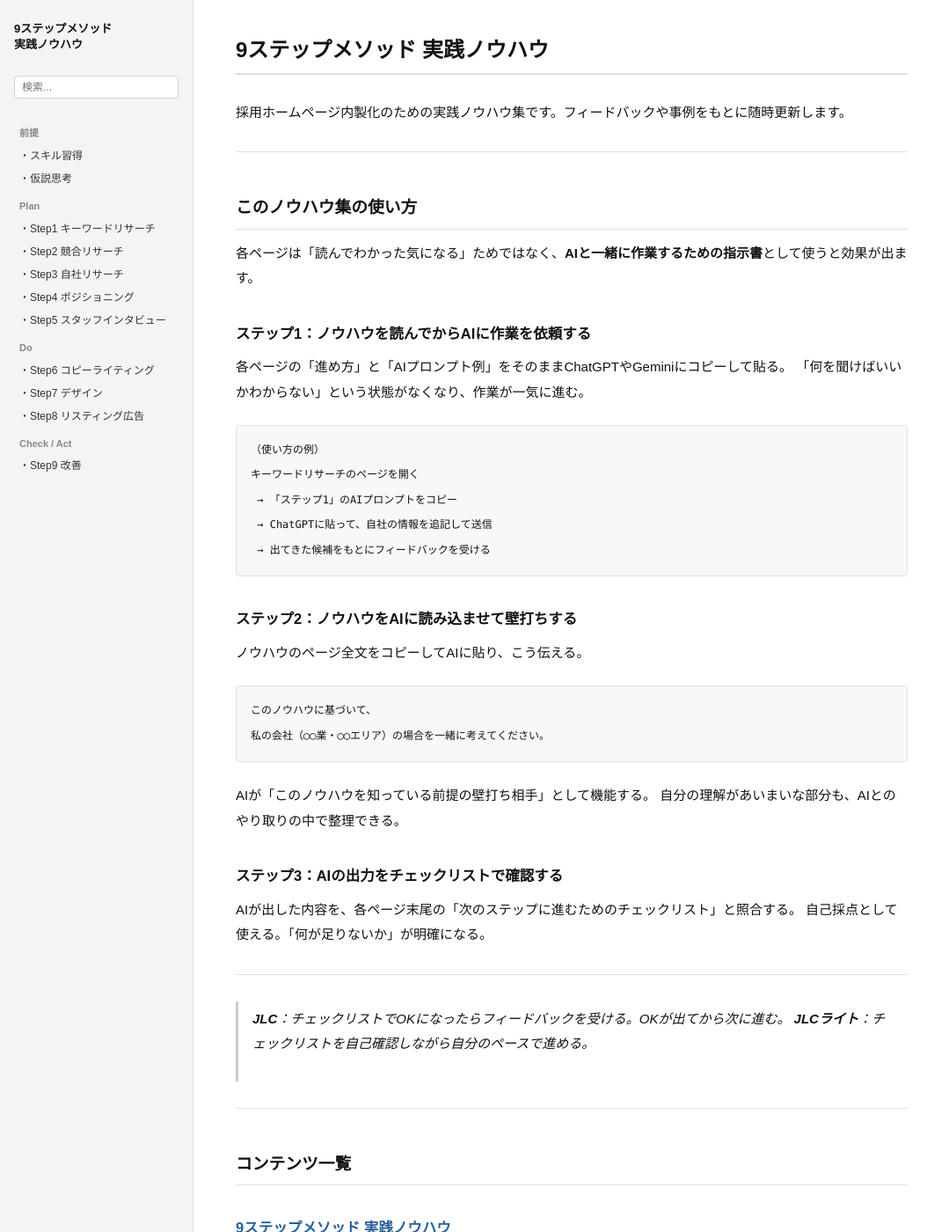
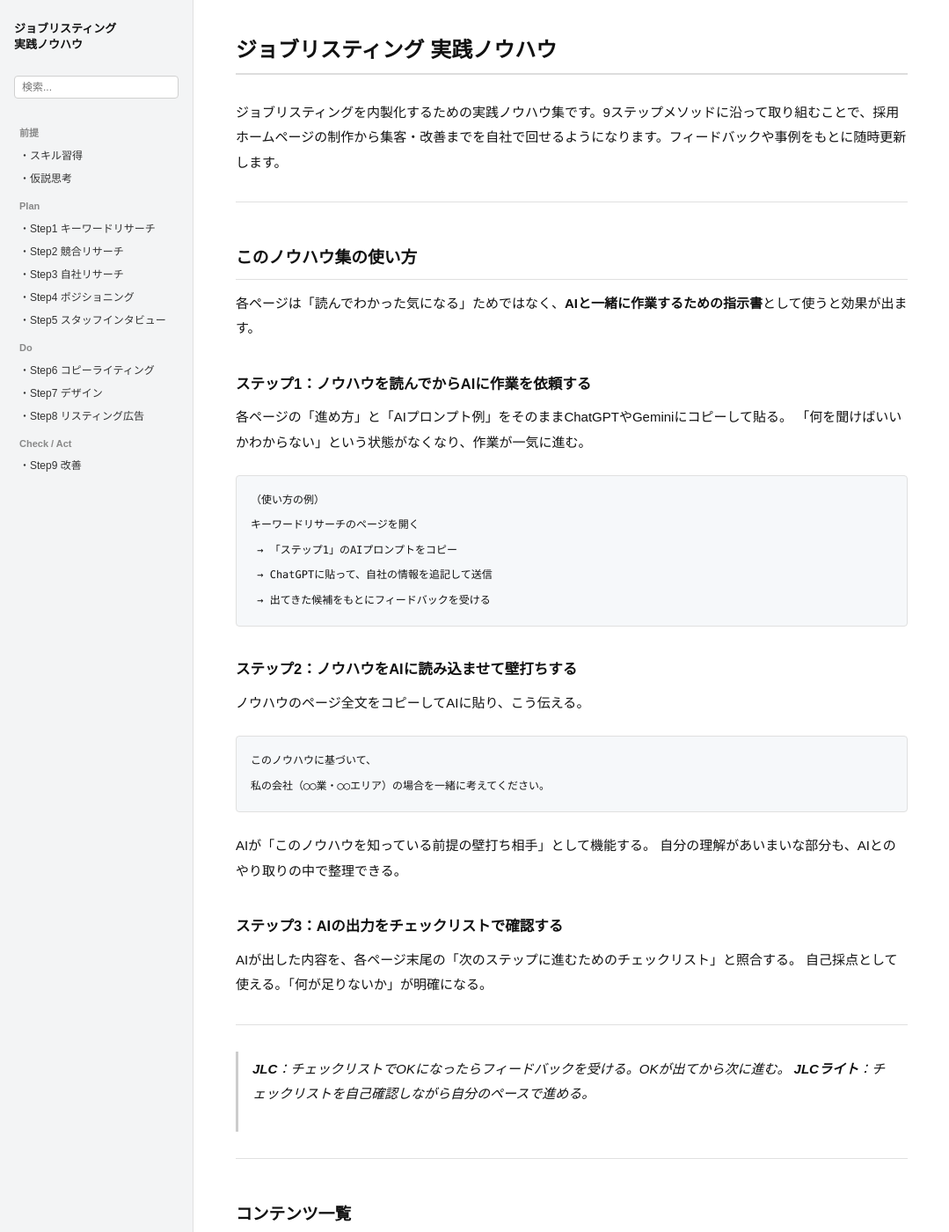
Before and after one commit to staffsolution/staffsolution-knowhow, a Jekyll site: the page built from index.md, in a window 1280 px wide and 1400 px high. Shown: the whole window at 88% size, without its empty margins (0-1079 px from the left). Built offline with Jekyll 4.4.1, drawn with Linux system fonts in a browser that asks for light colours; comment, search, counter and statistics services are not loaded; our own code applies the rules of GitHub Pages for plain Markdown files.

Commit message:
サイト名を「ジョブリスティング 実践ノウハウ」に変更
Made-with: Cursor

```diff
--- a/_config.yml
+++ b/_config.yml
@@ -1,2 +1,2 @@
-title: "9ステップメソッド 実践ノウハウ"
-description: "採用ホームページ内製化のための9ステップメソッド実践ノウハウ集"
+title: "ジョブリスティング 実践ノウハウ"
+description: "ジョブリスティングを内製化するための9ステップメソッド実践ノウハウ集"
--- a/_includes/nav.html
+++ b/_includes/nav.html
@@ -1,6 +1,6 @@
 <nav class="sidebar-nav">
   <div class="nav-site-title">
-    <a href="{{ '/' | relative_url }}">9ステップメソッド<br>実践ノウハウ</a>
+    <a href="{{ '/' | relative_url }}">ジョブリスティング<br>実践ノウハウ</a>
   </div>
 
   <div class="nav-search">
--- a/index.md
+++ b/index.md
@@ -2,9 +2,9 @@
 layout: default
 ---
 
-# 9ステップメソッド 実践ノウハウ
+# ジョブリスティング 実践ノウハウ
 
-採用ホームページ内製化のための実践ノウハウ集です。フィードバックや事例をもとに随時更新します。
+ジョブリスティングを内製化するための実践ノウハウ集です。9ステップメソッドに沿って取り組むことで、採用ホームページの制作から集客・改善までを自社で回せるようになります。フィードバックや事例をもとに随時更新します。
 
 ---
 
@@ -51,6 +51,6 @@ AIが出した内容を、各ページ末尾の「次のステップに進むた
 
 ## コンテンツ一覧
 
-### [9ステップメソッド 実践ノウハウ](9ステップメソッド/)
+### [9ステップメソッド](9ステップメソッド/)
 
 リサーチ・コピーライティング・デザイン・リスティング広告・改善までを体系化した全9ステップのノウハウです。
```
